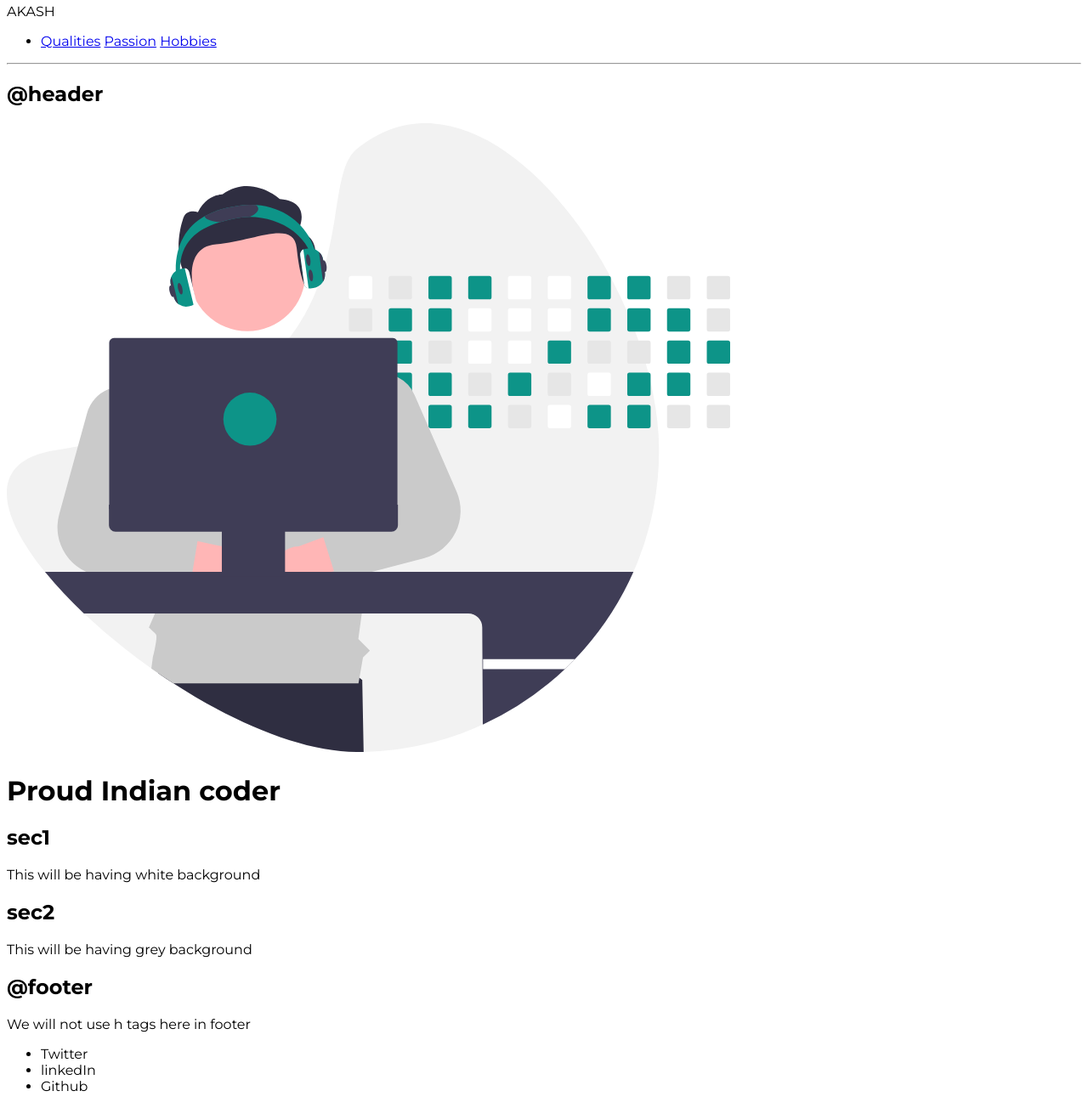
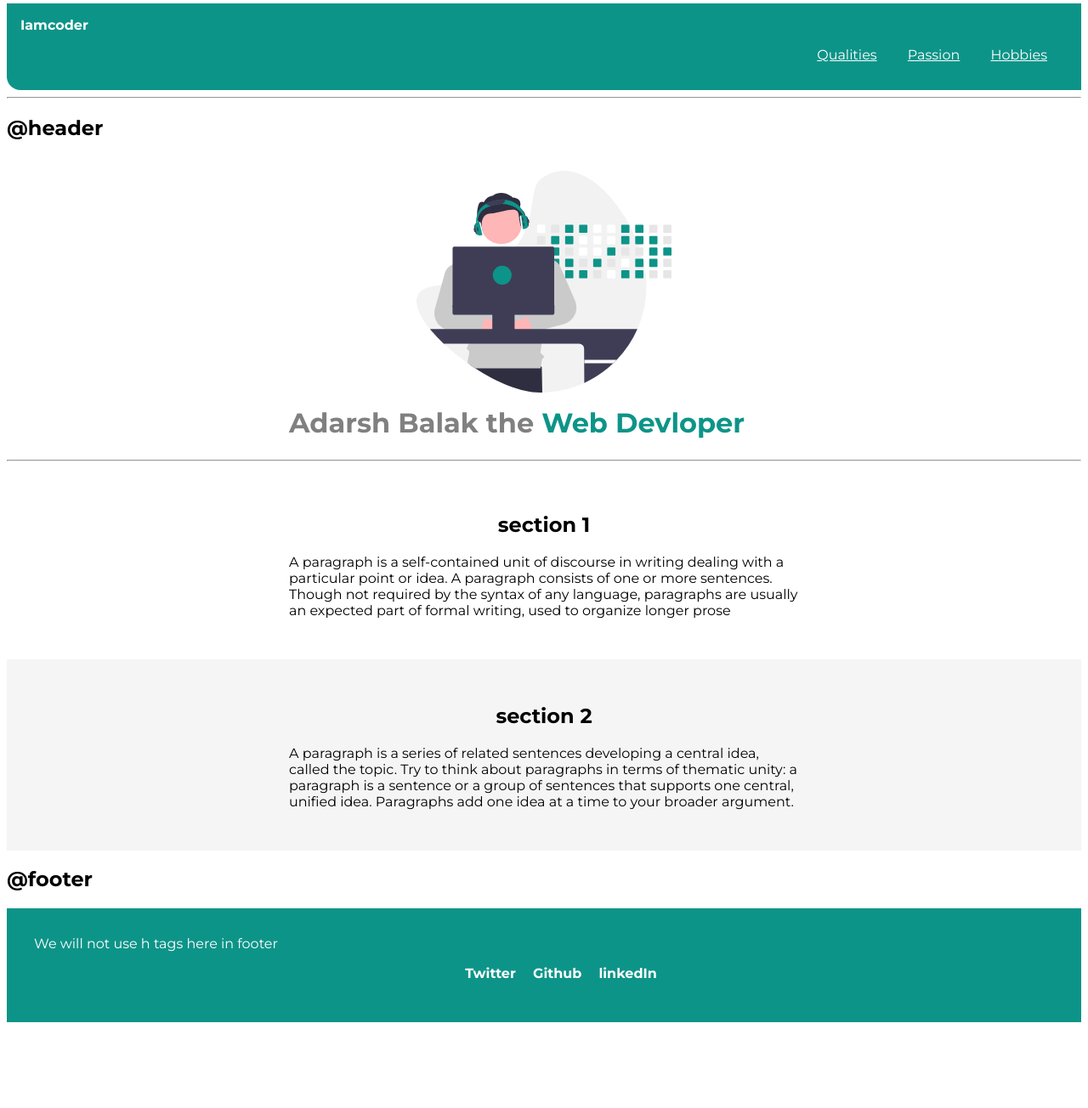
Before and after one commit to GAJWAR-AKASH/Adarsh-Balak, a plain HTML site: page index.html in a window 1280 px wide. Shown: the part 1016-2320 px from the top of the page at 85% size. After the commit the page ends 2227 px from the top, so only its background shows below. Drawn offline with Linux system fonts and the light colour scheme.

Commit message:
HTML updated

```diff
--- a/index.html
+++ b/index.html
@@ -45,44 +45,67 @@
         <li class="list-in-line">Item three</li>
     </ul>
     <h3>Reverse ordered list</h3>
-    <ol reversed >
+    <ol reversed>
         <li>Item one</li>
         <li>Item two</li>
         <li>Item three</li>
     </ol>
     <hr>
     <h2>@navigation</h2>
-    <nav>
-        <div>AKASH</div>
-        <ul>
-            <li>
-                <a href="/">Qualities</a>
-                <a href="/">Passion</a>
-                <a href="/">Hobbies</a>
+    <nav class="navigation container">
+        <div class="nav-head">Iamcoder</div>
+        <ul class=" ist-non-bullet bull">
+            <li class="list-in-line list-non-bullet">
+                <a class="nav-pills active" href="/">Qualities</a>
+                <a class="nav-pills" href="/">Passion</a>
+                <a class="nav-pills" href="/">Hobbies</a>
             </li>
         </ul>
     </nav>
     <hr>
     <h2>@header</h2>
-    <img src="images\hero.svg" />
-    <h1>Proud Indian coder</h1>
+    <header class="hero">
+        <img class="hero-img" src="images\hero.svg" />
+        <h1 class="container-centre hero-head">Adarsh Balak the <span class="hero-span">Web Devloper</span></h1>
+    </header>
 
-    <section>
-        <h2>sec1</h2>
-        <p>This will be having white background</p>
+    <hr>
+    <section class="section">
+        <div class="container container-centre">
+            <h1>section 1</h2>
+            <p>A paragraph is a self-contained unit of discourse in writing dealing with a particular point or idea. A
+                paragraph consists of one or more sentences. Though not required by the syntax of any language,
+                paragraphs
+                are usually an expected part of formal writing, used to organize longer prose</p>
+        </div>
+
     </section>
-    <section>
-        <h2>sec2</h2>
-        <p>This will be having grey background</p>
+
+    <section class="section ow">
+        <div class="container container-centre">
+            <h1>section 2</h2>
+            <p>A paragraph is a series of related sentences developing a central idea, called the topic. Try to think
+                about
+                paragraphs in terms of thematic unity: a paragraph is a sentence or a group of sentences that supports
+                one
+                central, unified idea. Paragraphs add one idea at a time to your broader argument.</p>
+        </div>
+
     </section>
 
     <h2>@footer</h2>
-    <footer>
-        <div>We will not use h tags here in footer</div>
-        <ul>
-            <li>Twitter</li>
-            <li>linkedIn</li>
-            <li>Github</li>
+    <footer class="footer">
+        <div class="footer-header">We will not use h tags here in footer</div>
+        <ul class="list-non-bullet">
+            <li
+             class="list-in-line"> <a class="links" href="/">Twitter</a>
+            </li>
+            <li
+             class="list-in-line"> <a class="links" href="/">Github</a>
+            </li>
+            <li
+             class="list-in-line"> <a class="links" href="/">linkedIn</a>
+            </li>
         </ul>
     </footer>
 
--- a/styles.css
+++ b/styles.css
@@ -41,4 +41,67 @@ body {
 .list-in-line{
     display: inline;
     padding: 0rem 0.5rem;
+
 }
+
+.navigation{
+    background-color: var(--primary-color);
+    color: white;
+    padding: 1rem;
+    border-bottom-left-radius: 1rem;
+}
+.navigation .nav-head {
+    font-weight: bold;
+}
+
+.navigation .bull{
+    text-align: right;
+
+}
+.navigation .nav-pills {
+    color: white;
+    padding: 1rem;
+}
+.hero {
+    padding: 1rem;
+
+}
+.hero .hero-img {
+    max-width: 300px;
+    display: block;
+    margin: auto;
+
+}
+.hero .hero-head {
+    padding-top: 1rem;
+    color: grey;
+    margin: auto;
+}
+.hero .hero-span{
+    color: var(--primary-color);
+}
+
+.section{
+    padding: 2rem;
+}
+.section h1{
+    text-align: center;
+}
+.ow{
+    background-color: whitesmoke;
+}
+
+.footer{
+    background-color: var(--primary-color);
+    padding: 2rem;
+    color: white;
+    text-align: center;
+}
+.footer-header{
+    text-align: left;
+}
+.footer .links{
+    color: white;
+    text-decoration: none;
+    font-weight: bold;
+}
```
